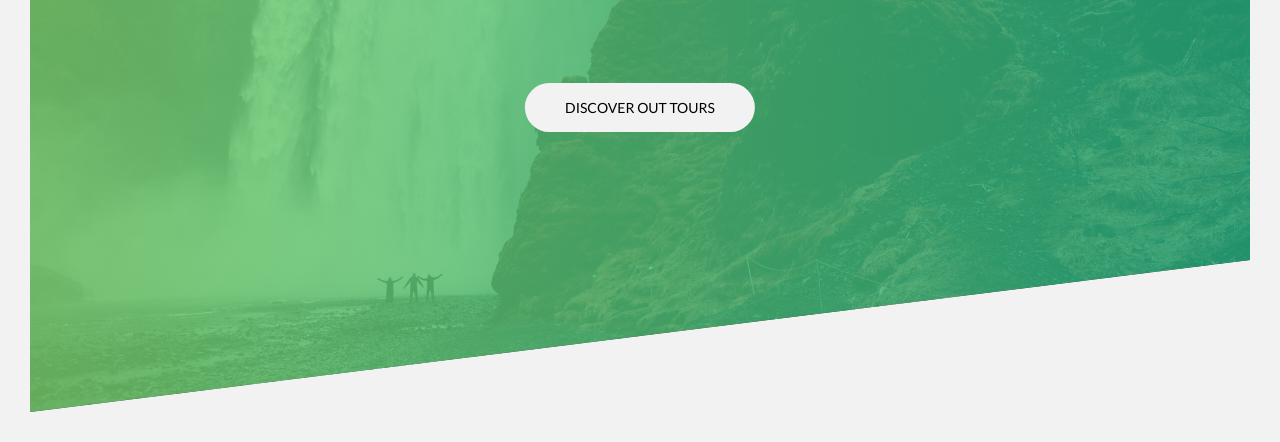
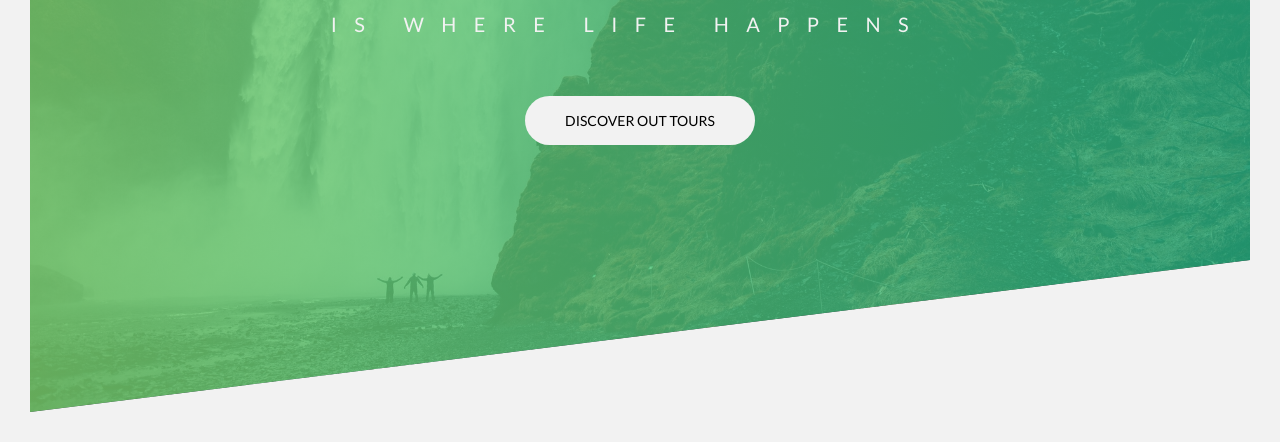
Before and after one commit to HernanChoquo161Dev/UCP-Natours, a plain HTML site: page index.html in a window 1280 px wide. Shown: the part 378-820 px from the top of the page. Drawn offline with Linux system fonts and the light colour scheme.

Commit message:
refactory used flex-box

```diff
--- a/css/style.css
+++ b/css/style.css
@@ -42,6 +42,10 @@ body {
 .header-page {
   position: relative;
 
+  display: flex;
+  justify-content: center;
+  align-items: center;
+
   height: 95vh;
 
   background-image: linear-gradient(
@@ -80,11 +84,11 @@ body {
 }
 .header-page__box-text {
   display: inline-block;
-  position: absolute;
-  top: 50%;
-  left: 50%;
 
-  transform: translate(-50%, -150%);
+  display: flex;
+  flex-direction: column;
+  justify-content: center;
+  align-items: center;
 }
 .header-page__tittle {
   color: var(--background-color);
@@ -102,10 +106,10 @@ body {
   font-size: 2rem;
   font-weight: 400;
   letter-spacing: 1.74rem;
+
+  margin-top: 2rem;
 }
 .header-page__link {
-  position: absolute;
-
   background-color: var(--background-color);
   padding: 16px 40px;
   border-radius: 30px;
@@ -114,8 +118,5 @@ body {
   color: #000000;
   text-decoration: none;
 
-  top: 50%;
-  left: 50%;
-
-  transform: translate(-50%, 300%);
+  margin-top: 6rem;
 }
```
